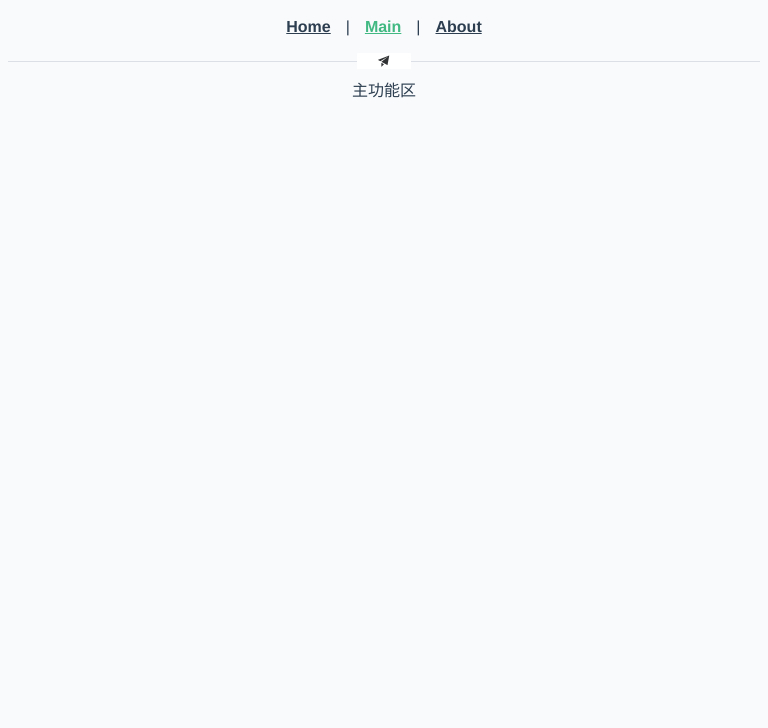
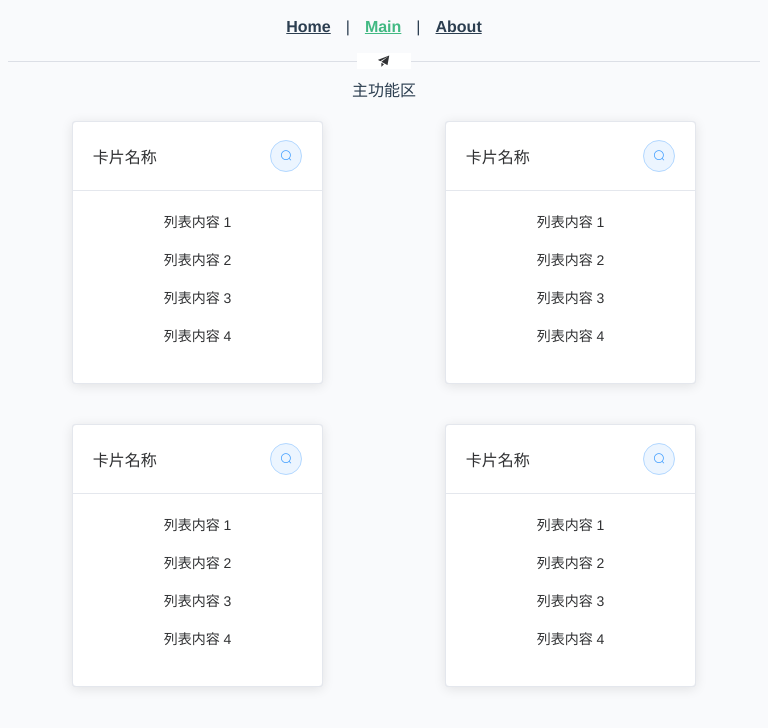
Before and after one commit to humanscrew/vue-lostelk, a Vue app: page /MainFunc in a window 768 px wide. Shown: the top 728 px of the page. Built offline with nearby package versions, Linux system fonts and the light colour scheme.

Commit message:
set layout

```diff
--- a/src/views/MainFunc.vue
+++ b/src/views/MainFunc.vue
@@ -1,16 +1,45 @@
 <template>
-  <div>主功能区</div>
+  <div>
+    <div>主功能区</div>
+    <!-- layout布局 -->
+    <div class="div-layout">
+      <el-row :gutter="14" type="flex" justify="space-around" class="row-bg">
+        <el-col :xs="24" :sm="12" :md="12" :lg="4" :xl="2">
+          <div class="grid-content bg-purple-light">
+            <CardBox />
+          </div>
+        </el-col>
+        <el-col :xs="24" :sm="12" :md="12" :lg="4" :xl="2">
+          <div class="grid-content bg-purple-light">
+            <CardBox />
+          </div>
+        </el-col>
+        <el-col :xs="24" :sm="12" :md="12" :lg="4" :xl="2">
+          <div class="grid-content bg-purple-light grid-content-last-but-one">
+            <CardBox />
+          </div>
+        </el-col>
+        <el-col :xs="24" :sm="12" :md="12" :lg="4" :xl="2">
+          <div class="grid-content bg-purple-light grid-content-last">
+            <CardBox />
+          </div>
+        </el-col>
+      </el-row>
+    </div>
+  </div>
 </template>
 
 <script lang="ts">
 import { defineComponent } from "vue";
+import CardBox from "@/components/CardBox.vue";
 
 export default defineComponent({
   name: "MainFunc",
   //   props: {
   //   },
-  //   components: {
-  //   },
+  components: {
+    CardBox,
+  },
 
   //   setup(props){
   //     let data: Data = reactive<Data>({})
@@ -21,4 +50,51 @@ export default defineComponent({
 });
 </script>
 
-<style scoped lang="less"></style>
+<style scoped lang="less">
+.div-layout {
+  margin: 10px;
+}
+
+.el-row {
+  margin-bottom: 20px;
+  &:last-child {
+    margin-bottom: 0;
+  }
+}
+.el-col {
+  border-radius: 4px;
+}
+.bg-purple-light {
+  background: #e5e9f2;
+}
+.grid-content {
+  border-radius: 4px;
+  min-height: 36px;
+  // margin-bottom: 20px;
+}
+.row-bg {
+  padding: 10px 0;
+  background-color: #f9fafc;
+}
+@media screen and (max-width: 768px) {
+  .grid-content {
+    margin: 0 auto;
+    margin-bottom: 40px;
+    max-width: 70%;
+  }
+  .grid-content-last {
+    margin-bottom: 0px;
+  }
+}
+@media screen and (min-width: 768px) and (max-width: 1200px) {
+  .grid-content {
+    margin: 0 auto;
+    margin-bottom: 40px;
+    max-width: 70%;
+  }
+  .grid-content-last,
+  .grid-content-last-but-one {
+    margin-bottom: 0px;
+  }
+}
+</style>
```
